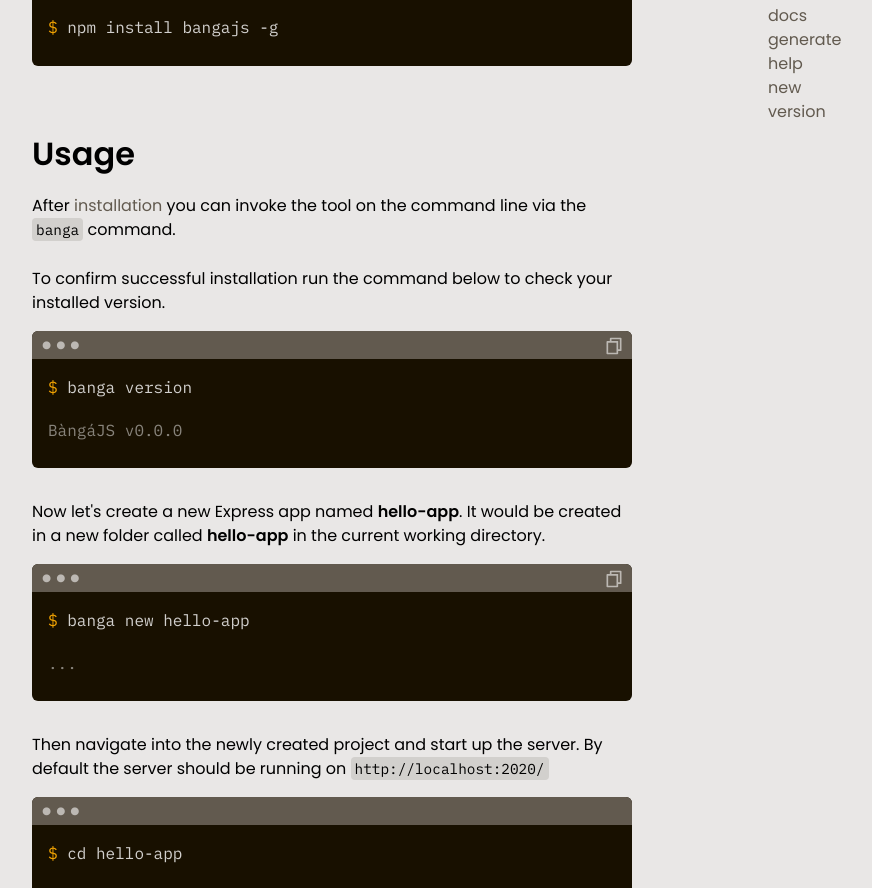
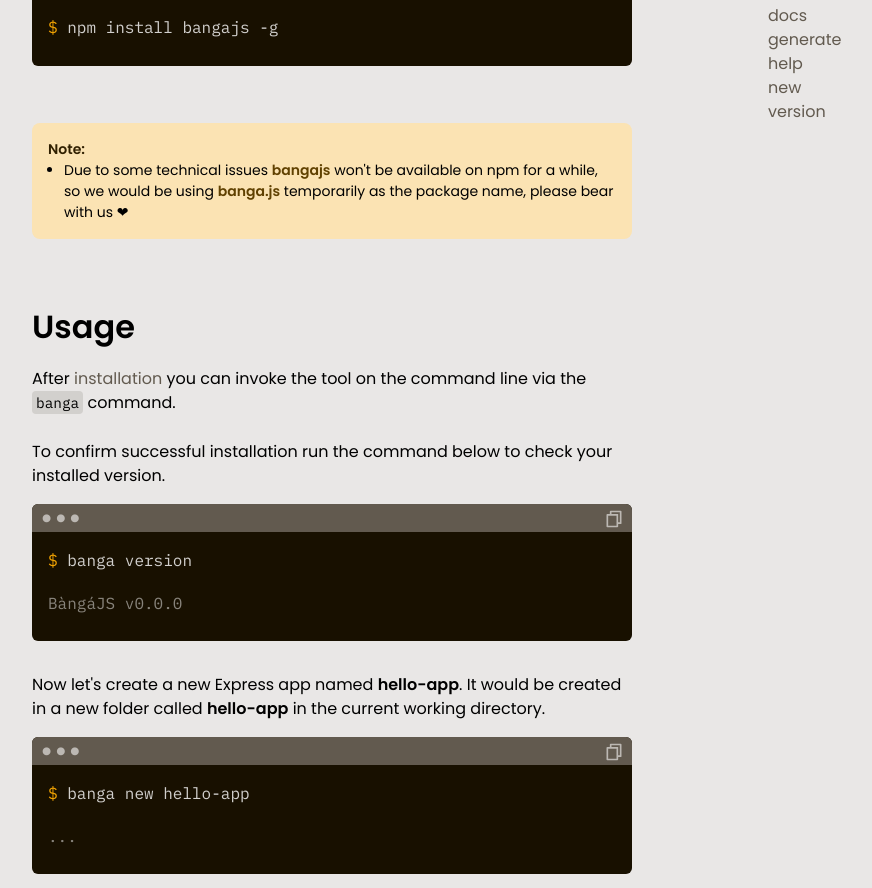
Before and after one commit to bangajs/documentation, an Angular app: page / in a window 1280 px wide. Shown: the part 787-1675 px from the top of the page, without its empty margins (144-1016 px from the left). Built offline with nearby package versions, Linux system fonts and the light colour scheme.

Commit message:
chore: add temporal name chnage notice

```diff
--- a/src/app/app.component.html
+++ b/src/app/app.component.html
@@ -65,6 +65,16 @@
         <app-terminal text="npm install bangajs -g">
           <span class="cli-line">$ npm install bangajs -g</span>
         </app-terminal>
+      </div> <br>
+
+      <div class="notice">
+        <span class="title">Note:</span>
+        <ul>
+          <li>
+            Due to some technical issues <b>bangajs</b> won't be available on npm for a while, so we would be using <b>banga.js</b>
+            temporarily as the package name, please bear with us ❤
+          </li>
+        </ul>
       </div>
     </section>
 
@@ -241,7 +251,7 @@
         <!-- docs -->
         <div class="sub-section" id="banga-docs">
           <h3>docs</h3>
-          <p>Opens Bàngá  docmentation in a browser</p>
+          <p>Opens Bàngá docmentation in a browser</p>
 
           <app-terminal text="banga docs">
             <span class="cli-line">$ banga docs</span>
```
